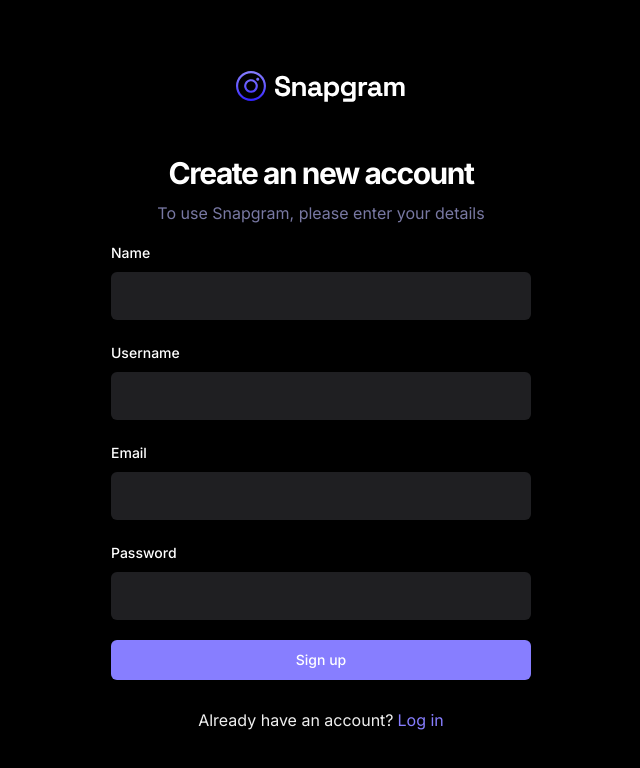
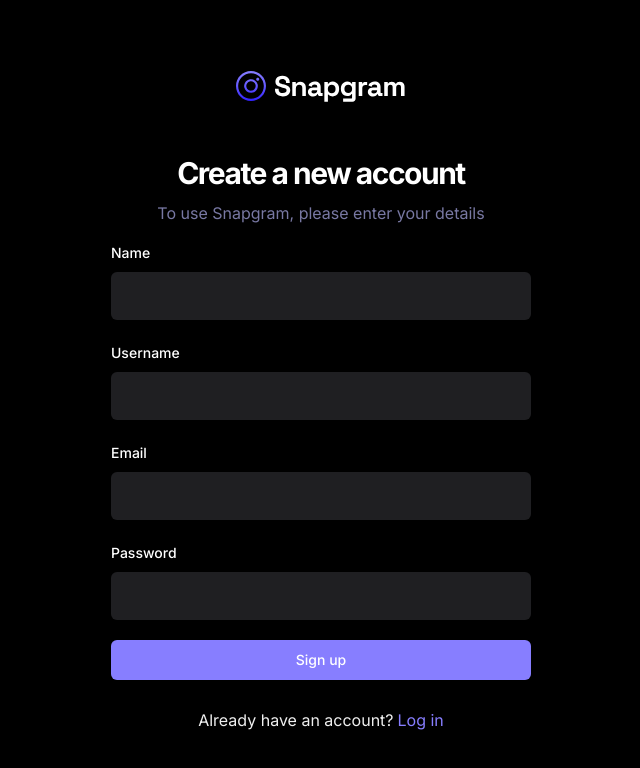
Before and after one commit to DoodleHub/snapgram, a React (Vite) app: page /sign-up in a window 1280 px wide. Shown: the top 768 px of the page, without its empty margins (319-959 px from the left). Built offline with nearby package versions, Linux system fonts and the light colour scheme; no server answers.

Commit message:
fix: sign up page typo

```diff
--- a/src/_auth/forms/SignupForm.tsx
+++ b/src/_auth/forms/SignupForm.tsx
@@ -76,7 +76,7 @@ const SignupForm = () => {
       <div className="sm:w-420 flex-center flex-col">
         <img src="/assets/images/logo.svg" />
         <h2 className="h3-bold md:h2-bold pt-5 sm:pt-12">
-          Create an new account
+          Create a new account
         </h2>
         <p className="text-light-3 small-medium md:base-regular mt-2">
           To use Snapgram, please enter your details
```
